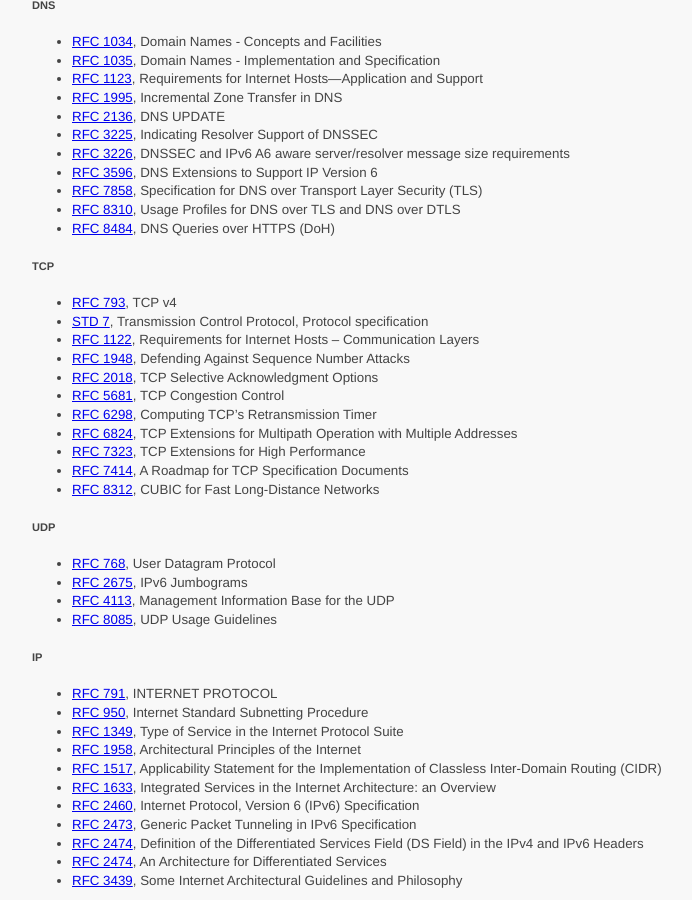
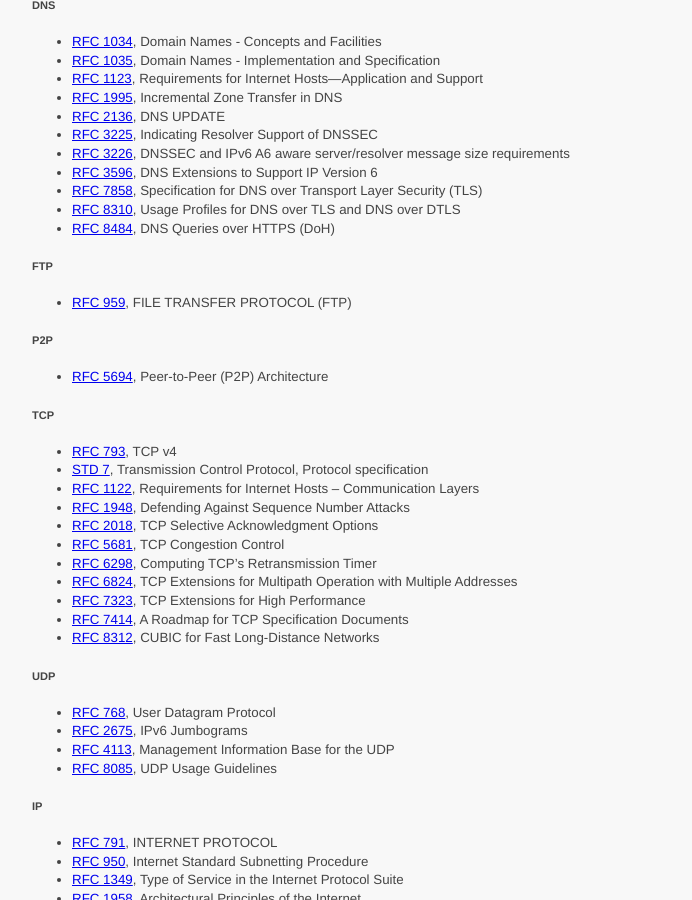
Before and after one commit to ycpcs/cs330-fall2021, a Jekyll site: the page built from resources/index.md, in a window 1280 px wide and 900 px high, scrolled down 2632 px. Shown: the whole window, without its empty margins (68-760 px from the left). Built offline with Jekyll 4.4.1, drawn with Linux system fonts in a browser that asks for light colours.

Commit message:
add recources

```diff
--- a/resources/index.md
+++ b/resources/index.md
@@ -155,6 +155,12 @@ Technical Documentation
   - [RFC 8310](https://tools.ietf.org/html/rfc8310), Usage Profiles for DNS over TLS and DNS over DTLS
   - [RFC 8484](https://tools.ietf.org/html/rfc8484), DNS Queries over HTTPS (DoH)
 
+##### FTP
+  - [RFC 959](https://datatracker.ietf.org/doc/html/rfc959), FILE TRANSFER PROTOCOL (FTP)
+
+##### P2P
+  - [RFC 5694](https://datatracker.ietf.org/doc/html/rfc5694), Peer-to-Peer (P2P) Architecture
+
 ##### TCP
   - [RFC 793](https://tools.ietf.org/html/rfc793), TCP v4
   - [STD 7](https://tools.ietf.org/html/std7), Transmission Control Protocol, Protocol specification
```
